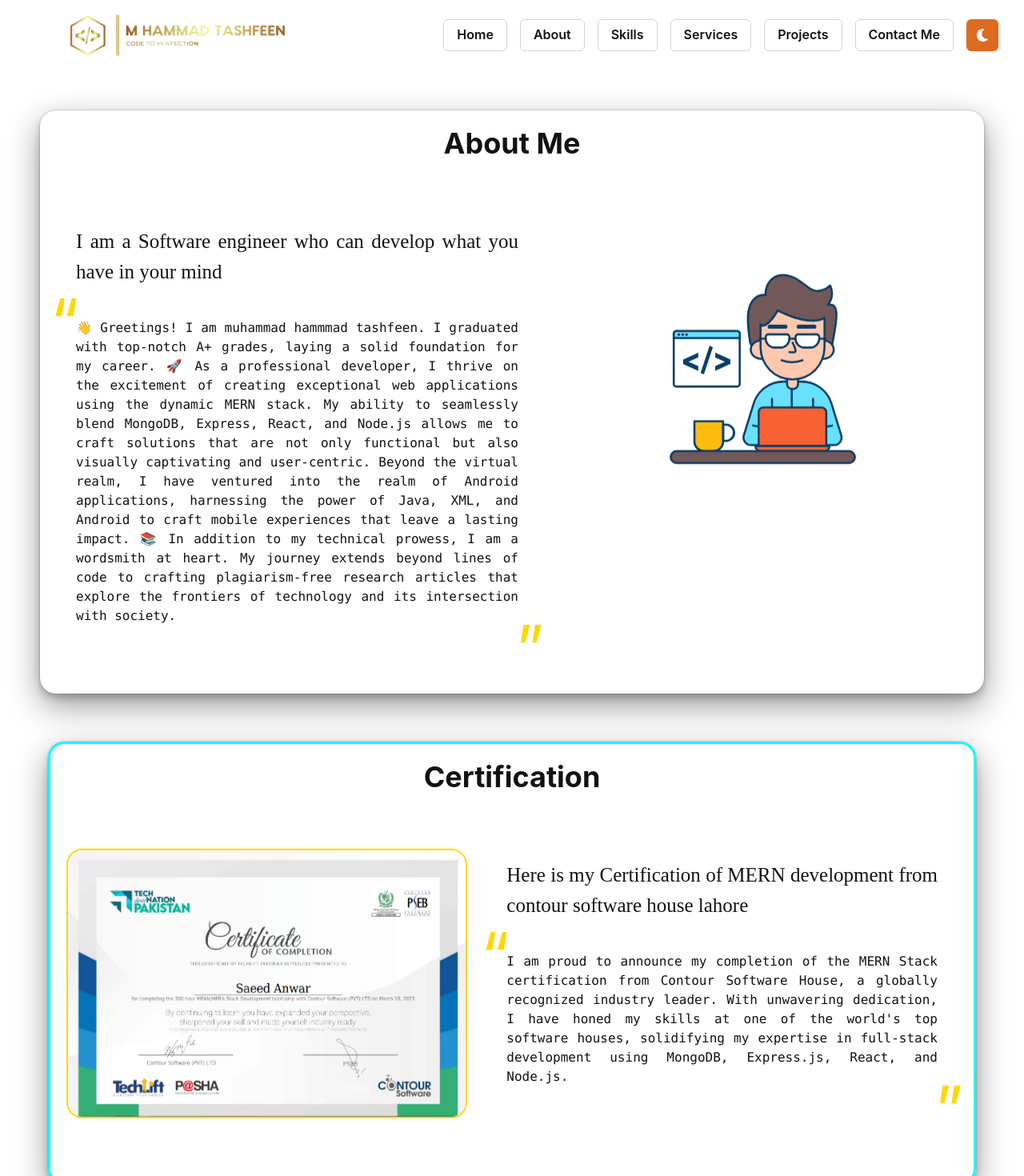
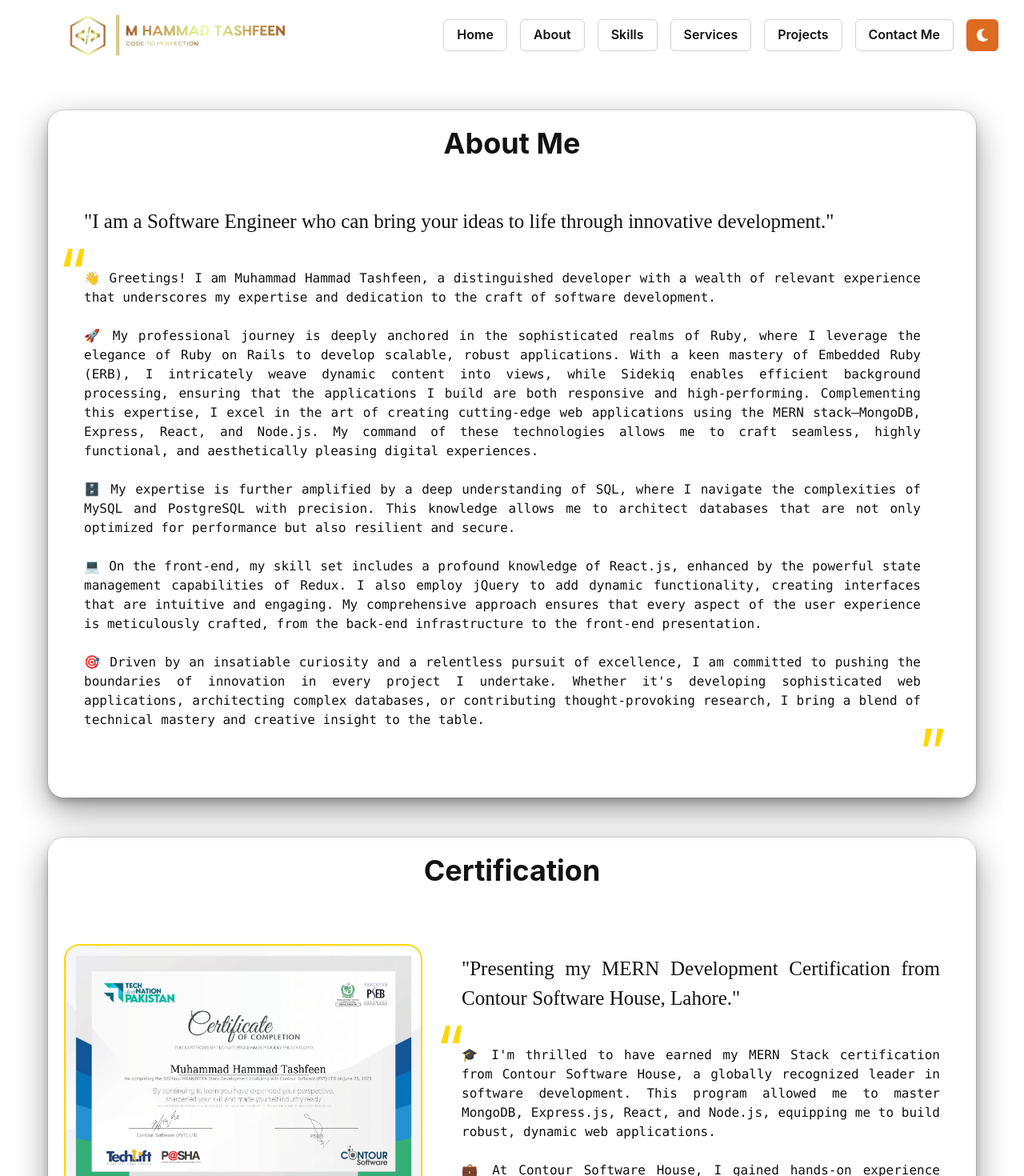
Before and after one commit to Tashfeen92/Portfolio, a React (Vite) app: page /about in a window 1280 px wide. Shown: the top 1470 px of the page at 80% size. Built offline with nearby package versions, Linux system fonts and the light colour scheme.

Commit message:
Fix:  Left: Deployement, Done: Assests About Projects Skills Services Navbar Footer Chart Colomodeswitcher SkillChart Contact Home

```diff
--- a/src/Components/About.tsx
+++ b/src/Components/About.tsx
@@ -7,15 +7,29 @@ import {
   Card,
   CardBody,
 } from "@chakra-ui/react";
-import { aboutme, dev } from "../assets/txts";
+import {
+  aboutme_1,
+  aboutme_2,
+  aboutme_3,
+  aboutme_4,
+  aboutme_5,
+  dev_1,
+  dev_2,
+  dev_3,
+  dev_4,
+} from "../assets/txts";
 import developer from "../assets/Developer.svg";
-import certificate from "../assets/certification.png";
+import certificate from "../assets/my_certification.png";
 import "../Styles/Image.css";
 
 const About = () => {
   return (
     <Box>
-      <Card margin={"50px"} borderRadius={"20px"} shadow={"dark-lg"}>
+      <Card
+        margin={"50px 60px 50px 60px"}
+        borderRadius={"20px"}
+        shadow={"dark-lg"}
+      >
         <CardBody>
           <Heading textAlign="center">About Me</Heading>
           <SimpleGrid
@@ -24,22 +38,18 @@ const About = () => {
             spacing={6}
             templateColumns={{
               base: "1fr",
-              lg: "1fr 45%",
+              lg: "1fr 0%",
             }}
           >
-            <Box
-              className="responsive-about"
-              alignContent={"center"}
-              marginTop={25}
-            >
+            <Box className="responsive-about" alignContent={"center"}>
               <br />
               <Text
                 fontSize={"25px"}
                 fontFamily={"cursive"}
                 textAlign="justify"
               >
-                I am a Software engineer who can develop what you have in your
-                mind
+                "I am a Software Engineer who can bring your ideas to life
+                through innovative development."
               </Text>
               <br />
               <Box
@@ -63,17 +73,23 @@ const About = () => {
                 }}
               >
                 <Text fontFamily={"mono"} textAlign="justify">
-                  {aboutme}
+                  {aboutme_1}
+                  <br />
+                  <br />
+                  {aboutme_2}
+                  <br />
+                  <br />
+                  {aboutme_3}
+                  <br />
+                  <br />
+                  {aboutme_4}
+                  <br />
+                  <br />
+                  {aboutme_5}
                 </Text>
               </Box>
               <br />
             </Box>
-            <Image
-              marginTop={"10"}
-              className="moveArrow"
-              alt="Image"
-              src={developer}
-            />
           </SimpleGrid>
         </CardBody>
       </Card>
@@ -82,27 +98,25 @@ const About = () => {
           backgroundColor: "rgba(255, 255, 255, .10)",
           backdropFilter: "blur(10px)",
         }}
-        margin={"60px"}
+        margin={"50px 60px 50px 60px"}
         borderRadius={"20px"}
         shadow={"dark-lg"}
-        border={"3px solid aqua"}
       >
         <CardBody>
           <Heading textAlign="center">Certification</Heading>
           <SimpleGrid
-            paddingBottom={"35px"}
             textAlign={"center"}
             columns={{ sm: 1, md: 1, lg: 2, xl: 2 }}
             spacing={6}
             templateColumns={{
               base: "1fr",
-              lg: "45% 1fr",
+              lg: "40% 1fr",
             }}
           >
             <Image
               border={"2px solid gold"}
               borderRadius={"20px"}
-              marginTop={"10"}
+              marginTop={"42"}
               className="moveArrow"
               alt="Image"
               src={certificate}
@@ -118,8 +132,8 @@ const About = () => {
                 fontFamily={"cursive"}
                 textAlign="justify"
               >
-                Here is my Certification of MERN development from contour
-                software house lahore
+                "Presenting my MERN Development Certification from Contour
+                Software House, Lahore."
               </Text>
               <br />
               <Box
@@ -143,7 +157,16 @@ const About = () => {
                 }}
               >
                 <Text fontFamily={"mono"} textAlign="justify">
-                  {dev}
+                  {dev_1}
+                  <br />
+                  <br />
+                  {dev_2}
+                  <br />
+                  <br />
+                  {dev_3}
+                  <br />
+                  <br />
+                  {dev_4}
                 </Text>
               </Box>
               <br />
--- a/src/assets/txts.tsx
+++ b/src/assets/txts.tsx
@@ -21,13 +21,6 @@ export const research: string =
 
 export const presentation: string =
   "Delivering impactful presentations that effectively communicate complex technical concepts, I combine compelling visuals with clear content for maximum audience engagement.";
-
-export const aboutme: string = `👋 Greetings! I am muhammad hammmad tashfeen. I graduated with top-notch A+ grades, laying a solid foundation for my career.
-
-🚀 As a professional developer, I thrive on the excitement of creating exceptional web applications using the dynamic MERN stack. My ability to seamlessly blend MongoDB, Express, React, and Node.js allows me to craft solutions that are not only functional but also visually captivating and user-centric. Beyond the virtual realm, I have ventured into the realm of Android applications, harnessing the power of Java, XML, and Android to craft mobile experiences that leave a lasting impact.
-
-📚 In addition to my technical prowess, I am a wordsmith at heart. My journey extends beyond lines of code to crafting plagiarism-free research articles that explore the frontiers of technology and its intersection with society.
-`;
 
 export const skillstxt: string =
   "As a dedicated and adaptable developer, I have acquired a diverse skill set that enables me to bring ideas to life through coding. With a strong foundation in programming and a keen eye for detail, I am able to craft efficient and user-centric applications. From front-end design to back-end logic, I enjoy every step of the development process.";
@@ -92,5 +85,24 @@ export const GitHub: string =
 export const projects: string =
   "Explore my diverse range of projects that showcase my expertise as a Ruby on Rails developer, where I have crafted dynamic web applications with React.js for seamless user experiences. Additionally, delve into my work with Node.js and SQL, highlighting my proficiency in building innovative and efficient web solutions.";
 
-export const dev: string =
-  "I am proud to announce my completion of the MERN Stack certification from Contour Software House, a globally recognized industry leader. With unwavering dedication, I have honed my skills at one of the world's top software houses, solidifying my expertise in full-stack development using MongoDB, Express.js, React, and Node.js.";
+export const aboutme_1: string = `👋 Greetings! I am Muhammad Hammad Tashfeen, a distinguished developer with a wealth of relevant experience that underscores my expertise and dedication to the craft of software development.`;
+
+export const aboutme_2: string = `🚀 My professional journey is deeply anchored in the sophisticated realms of Ruby, where I leverage the elegance of Ruby on Rails to develop scalable, robust applications. With a keen mastery of Embedded Ruby (ERB), I intricately weave dynamic content into views, while Sidekiq enables efficient background processing, ensuring that the applications I build are both responsive and high-performing. Complementing this expertise, I excel in the art of creating cutting-edge web applications using the MERN stack—MongoDB, Express, React, and Node.js. My command of these technologies allows me to craft seamless, highly functional, and aesthetically pleasing digital experiences.`;
+
+export const aboutme_3: string = `🗄️ My expertise is further amplified by a deep understanding of SQL, where I navigate the complexities of MySQL and PostgreSQL with precision. This knowledge allows me to architect databases that are not only optimized for performance but also resilient and secure.`;
+
+export const aboutme_4: string = `💻 On the front-end, my skill set includes a profound knowledge of React.js, enhanced by the powerful state management capabilities of Redux. I also employ jQuery to add dynamic functionality, creating interfaces that are intuitive and engaging. My comprehensive approach ensures that every aspect of the user experience is meticulously crafted, from the back-end infrastructure to the front-end presentation.`;
+
+export const aboutme_5: string = `🎯 Driven by an insatiable curiosity and a relentless pursuit of excellence, I am committed to pushing the boundaries of innovation in every project I undertake. Whether it's developing sophisticated web applications, architecting complex databases, or contributing thought-provoking research, I bring a blend of technical mastery and creative insight to the table.`;
+
+export const dev_1: string =
+  "🎓 I'm thrilled to have earned my MERN Stack certification from Contour Software House, a globally recognized leader in software development. This program allowed me to master MongoDB, Express.js, React, and Node.js, equipping me to build robust, dynamic web applications.";
+
+export const dev_2: string =
+  "💼 At Contour Software House, I gained hands-on experience with real-world projects that showcased the MERN Stack's power. Among these is a fully functional E-commerce Application, where I implemented secure payment gateways and developed a user-friendly interface. I also built a User Details Application, focusing on efficient data management and intuitive user interaction.";
+
+export const dev_3: string =
+  "🔗 Another key project was a URL Shortening Application, where I used the MERN Stack to create a tool for efficiently managing and shortening URLs. These projects reinforced my full-stack expertise and demonstrated my ability to deliver innovative, high-quality solutions.";
+
+export const dev_4: string =
+  "🏆 Completing my certification at one of the world's top software houses has solidified my technical skills and boosted my confidence in tackling complex development challenges. I am now fully prepared to leverage the MERN Stack in creating cutting-edge applications that drive business success.";
```
Also changed, not shown: src/assets/my_certification.png (added), 1 other file (tests, documents, lock files or other folders).
